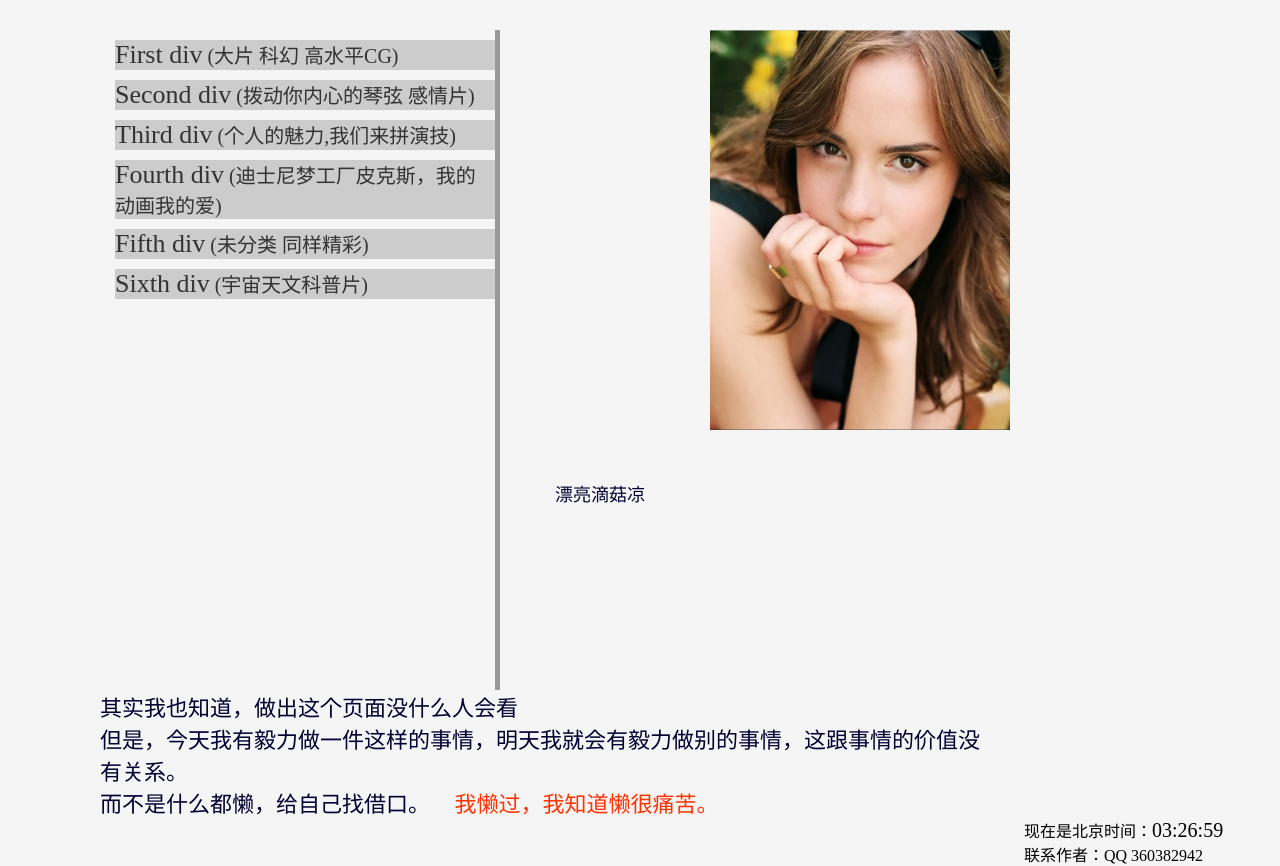
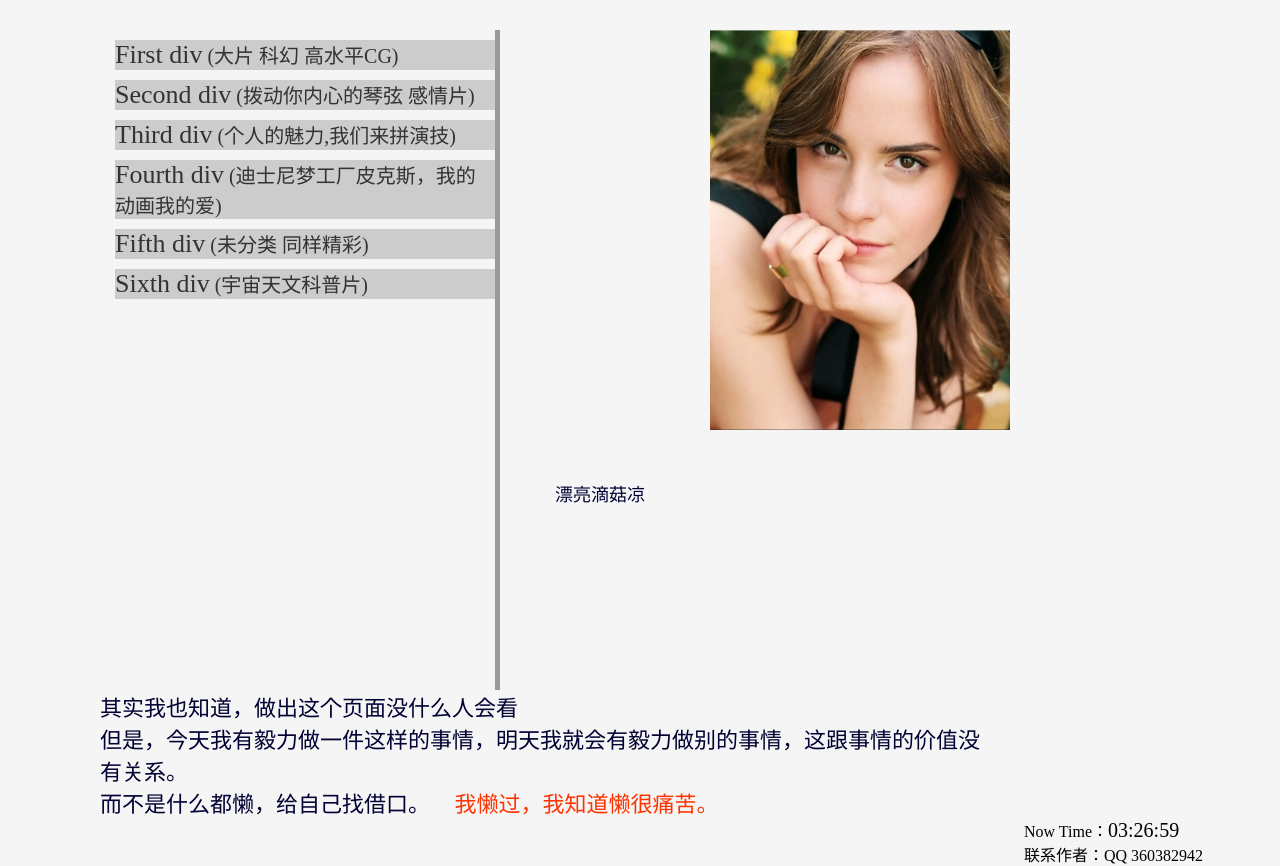
Before and after one commit to Chengzzi/movierec, a plain HTML site: page movierec.html in a window 1280 px wide. Shown: the part 70-936 px from the top of the page. Drawn offline with Linux system fonts and the light colour scheme.

Commit message:
Update movierec.html

```diff
--- a/movierec.html
+++ b/movierec.html
@@ -186,7 +186,7 @@
 <span1>我懒过，我知道懒很痛苦。</span1>
     </div>
     <div class="time_txt">
-       现在是北京时间：<span id="time"> </span>
+       Now Time：<span id="time"> </span>
        <br/>
        联系作者：QQ 360382942
     </div>
```
